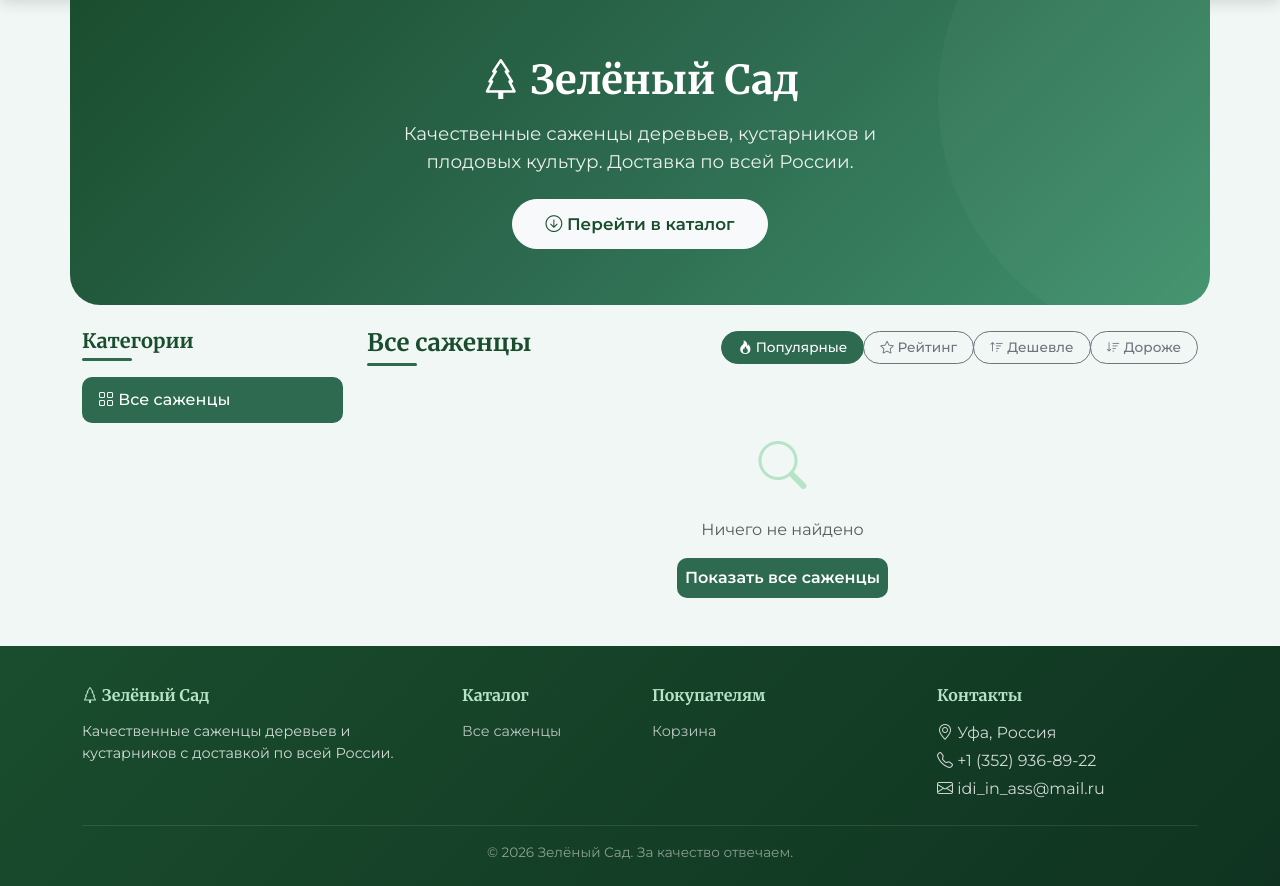
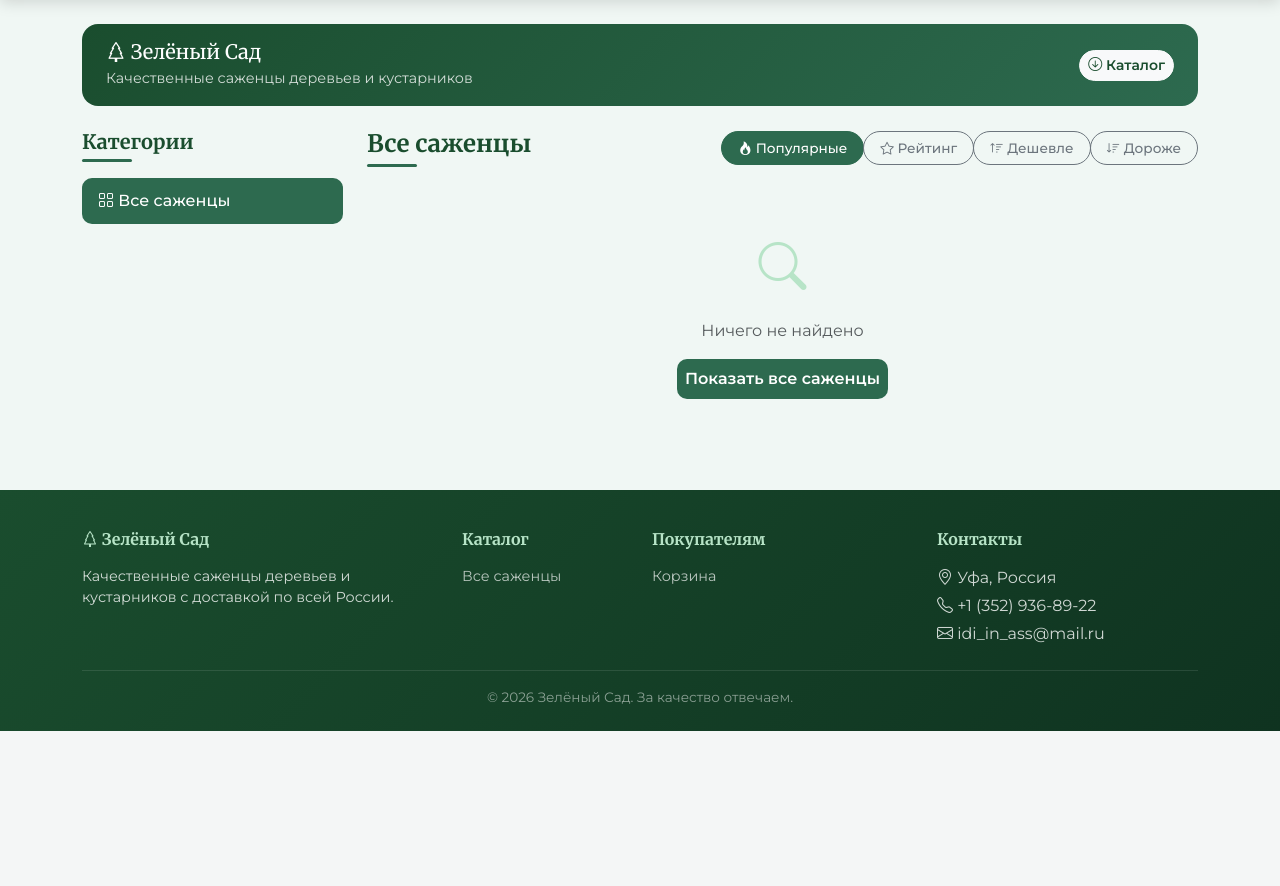
Before and after one commit to Logo-website/django-shop, a Django app: page /?sort=popular in a window 1280 px wide. Shown: the part 69-955 px from the top of the page. After the commit the page ends 800 px from the top, so only its background shows below. Run offline with Django 5.2, Linux system fonts and the light colour scheme; data that the repository does not hold is empty.

```diff
--- a/shop/templates/shop/cart_detail.html
+++ b/shop/templates/shop/cart_detail.html
@@ -3,7 +3,7 @@
 {% block title %}Корзина{% endblock %}
 
 {% block content %}
-<h1 class="section-title mb-4"><i class="bi bi-basket2"></i> Корзина</h1>
+<h1 class="mb-4" style="color: var(--green-dark);"><i class="bi bi-basket2"></i> Корзина</h1>
 
 {% if cart %}
 <div class="card mb-4">
--- a/shop/templates/shop/product_list.html
+++ b/shop/templates/shop/product_list.html
@@ -6,12 +6,18 @@
 
 {% block hero %}
 {% if not category and not query %}
-<div class="hero text-center mb-4">
-    <div class="container">
-        <h1><i class="bi bi-tree"></i> Зелёный Сад</h1>
-        <p class="mx-auto">Качественные саженцы деревьев, кустарников и плодовых культур. Доставка по всей России.</p>
-        <a href="#catalog" class="btn btn-light mt-2" style="color: var(--green-dark);">
-            <i class="bi bi-arrow-down-circle"></i> Перейти в каталог
+<div style="background: linear-gradient(135deg, var(--green-dark) 0%, var(--green-main) 100%); border-radius: 16px; padding: 1rem 1.5rem; margin-bottom: 1.5rem;">
+    <div class="d-flex justify-content-between align-items-center">
+        <div>
+            <h5 class="mb-1" style="color: #fff; font-family: 'Merriweather', serif;">
+                <i class="bi bi-tree"></i> Зелёный Сад
+            </h5>
+            <p class="mb-0" style="color: rgba(255,255,255,0.8); font-size: 0.9rem;">
+                Качественные саженцы деревьев и кустарников
+            </p>
+        </div>
+        <a href="#catalog" class="btn btn-light btn-sm" style="color: var(--green-dark); border-radius: 20px; font-weight: 600; white-space: nowrap;">
+            <i class="bi bi-arrow-down-circle"></i> Каталог
         </a>
     </div>
 </div>
```
